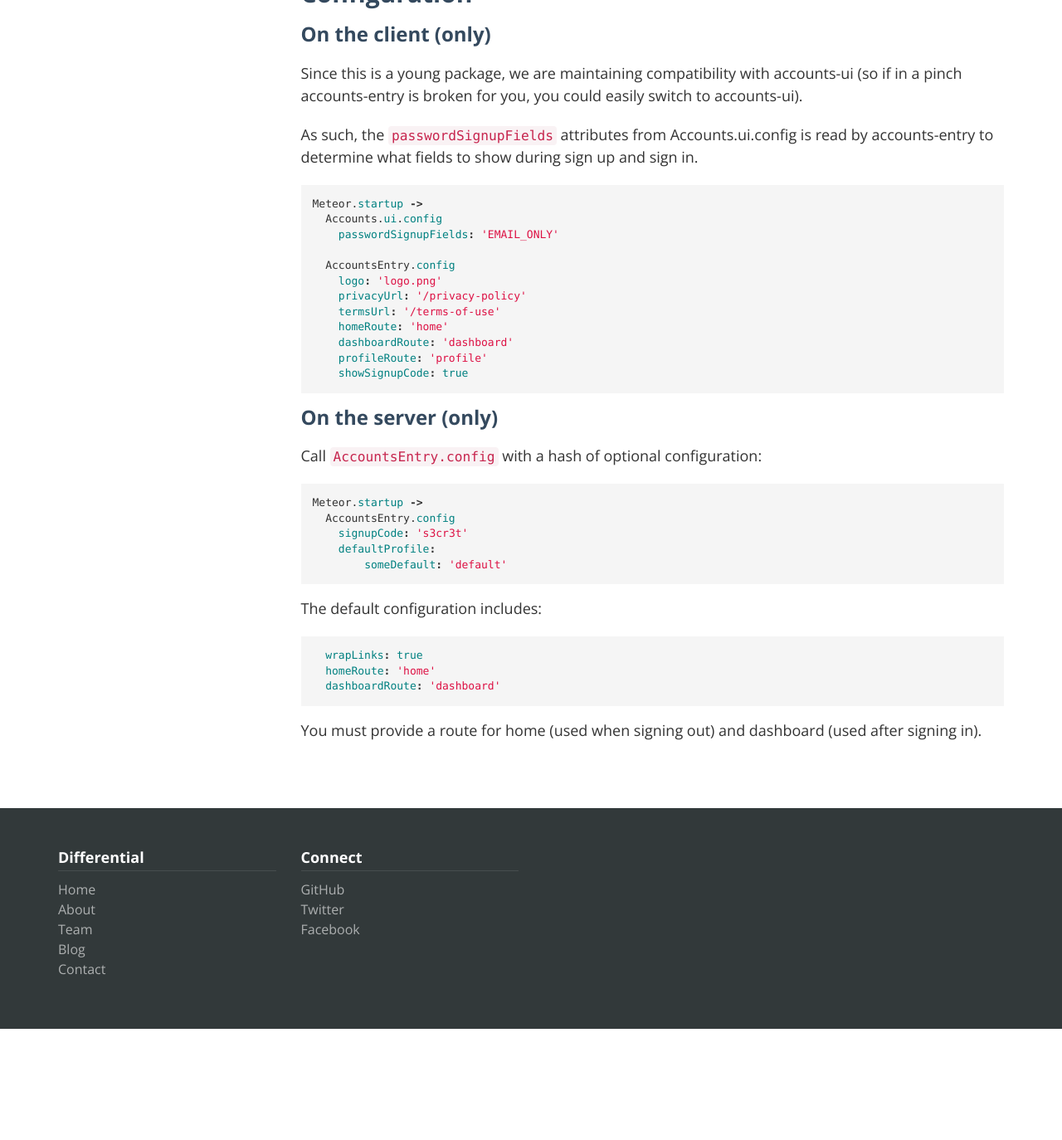
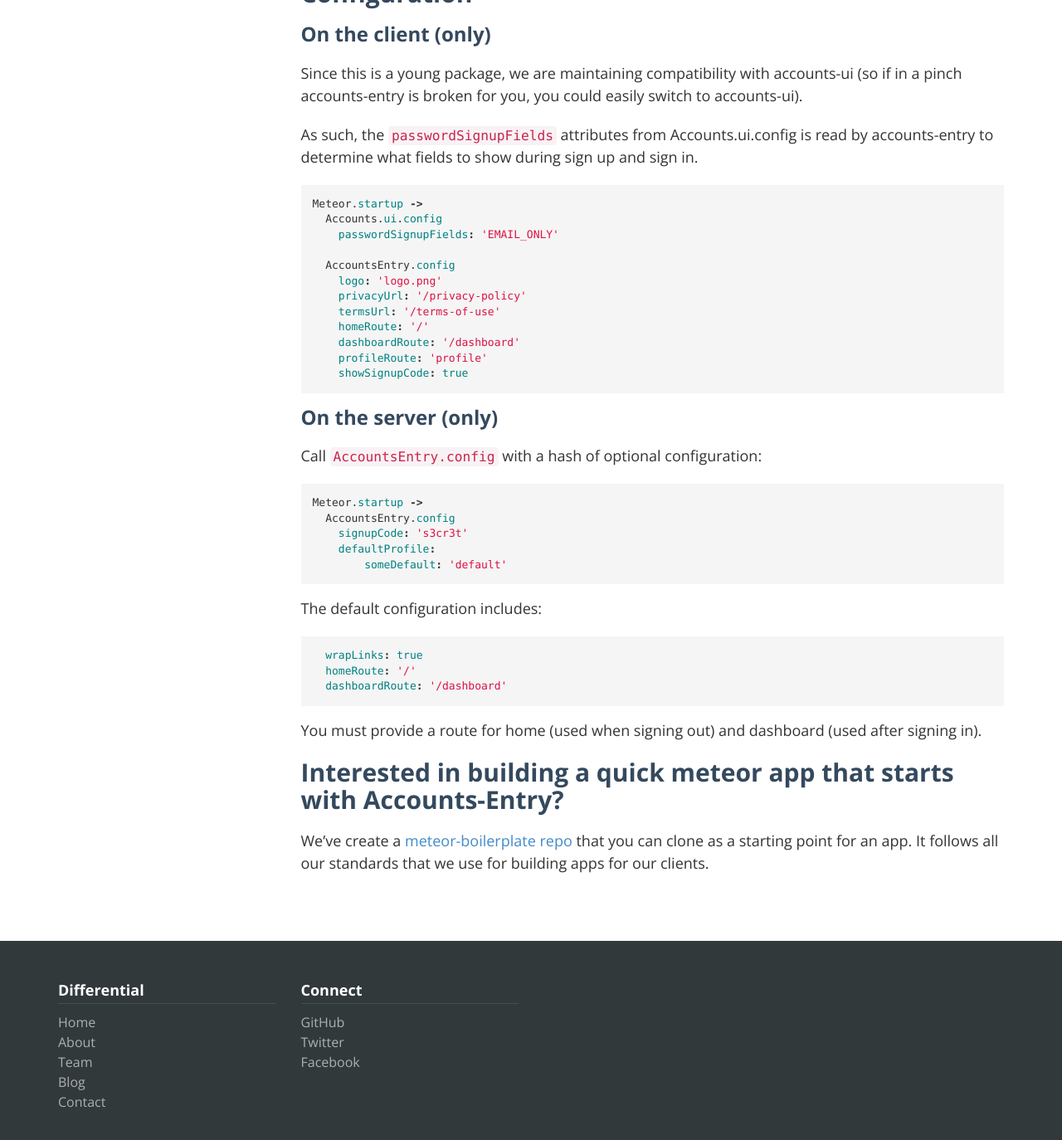
Before and after one commit to Differential/accounts-entry, a Jekyll site: the page built from index.markdown, in a window 1280 px wide and 1400 px high, scrolled down 1458 px. Shown: the top 1374 px of the window at 83% size. Built offline with Jekyll 4.4.1, drawn with Linux system fonts in a browser that asks for light colours; nearby versions of some CDN libraries; Markdown is read by kramdown in place of the engine named in the settings; before the commit the page ends 2698 px from its top, so only the background shows below that.

Commit message:
Add a link to boilerplate

```diff
--- a/index.markdown
+++ b/index.markdown
@@ -64,8 +64,8 @@ Meteor.startup ->
     logo: 'logo.png'
     privacyUrl: '/privacy-policy'
     termsUrl: '/terms-of-use'
-    homeRoute: 'home'
-    dashboardRoute: 'dashboard'
+    homeRoute: '/'
+    dashboardRoute: '/dashboard'
     profileRoute: 'profile'
     showSignupCode: true
 {% endhighlight %}
@@ -86,9 +86,13 @@ The default configuration includes:
 
 {% highlight coffeescript %}
   wrapLinks: true
-  homeRoute: 'home'
-  dashboardRoute: 'dashboard'
+  homeRoute: '/'
+  dashboardRoute: '/dashboard'
 {% endhighlight %}
 
 You must provide a route for home (used when signing out) and
 dashboard (used after signing in).
+
+## Interested in building a quick meteor app that starts with Accounts-Entry?
+
+We've create a [meteor-boilerplate repo](http://github.differential.io/meteor-boilerplate/) that you can clone as a starting point for an app.  It follows all our standards that we use for building apps for our clients.
```
